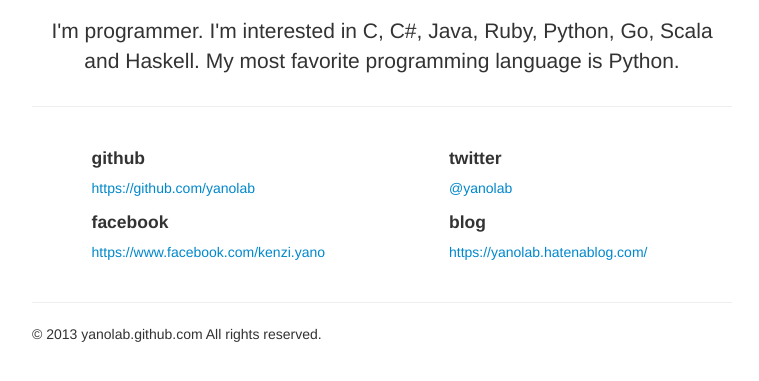
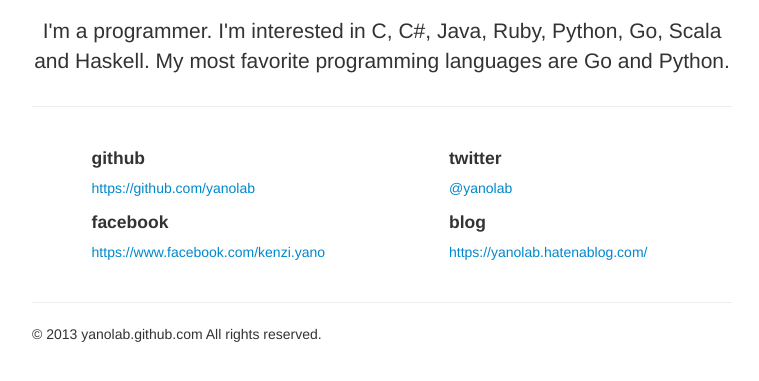
Before and after one commit to yanolab/yanolab.github.com, a Jekyll site: the page built from index.html, in a window 1280 px wide, cut to the strip 398-779 px from the top of the page. Shown: the whole strip, without its empty margins (258-1017 px from the left). Built offline with Jekyll 4.4.1, drawn with Linux system fonts in a browser that asks for light colours; nearby versions of some CDN libraries; Markdown is read by kramdown in place of the engine named in the settings.

```diff
--- a/_config.yml
+++ b/_config.yml
@@ -1,5 +1,5 @@
 markdown: rdiscount
 highlighter: rouge
-exclude: ['README.md', 'Gemfile.lock', 'Gemfile']
+exclude: ['README.md', 'Gemfile.lock', 'Gemfile', 'vendor']
 # Google Analytics
 google_analytics_tracking_id: UA-921569-5
--- a/index.html
+++ b/index.html
@@ -15,7 +15,7 @@ layout: default
   <div class="jumbotron">
     <h1>Welcome</h1>
     <p class="lead"><img src="http://www.gravatar.com/avatar/674230ee025212c1201174538094c63b.png"/></p>
-    <p class="lead">I'm programmer. I'm interested in C, C#, Java, Ruby, Python, Go, Scala and Haskell. My most favorite programming language is Python.</p>
+    <p class="lead">I'm a programmer. I'm interested in C, C#, Java, Ruby, Python, Go, Scala and Haskell. My most favorite programming languages are Go and Python.</p>
   </div>
 
   <hr>
--- a/index.ja.html
+++ b/index.ja.html
@@ -15,7 +15,7 @@ layout: default
   <div class="jumbotron">
     <h1>Welcome</h1>
     <p class="lead"><img src="http://www.gravatar.com/avatar/674230ee025212c1201174538094c63b.png"/></p>
-    <p class="lead">東京で働くしがないプログラマー. C, C#, Java, Ruby, Python, Go, Scala and Haskell. Haskellは誠意勉強中. 主な使用言語はPython.</p>
+    <p class="lead">東京で働くしがないプログラマー. C, C#, Java, Ruby, Python, Go, Scala and Haskell. Haskellは誠意勉強中. 主な使用言語はGoとPython.</p>
   </div>
 
   <hr>
```
Also changed, not shown: Gemfile (line endings or trailing spaces), 1 other file.
